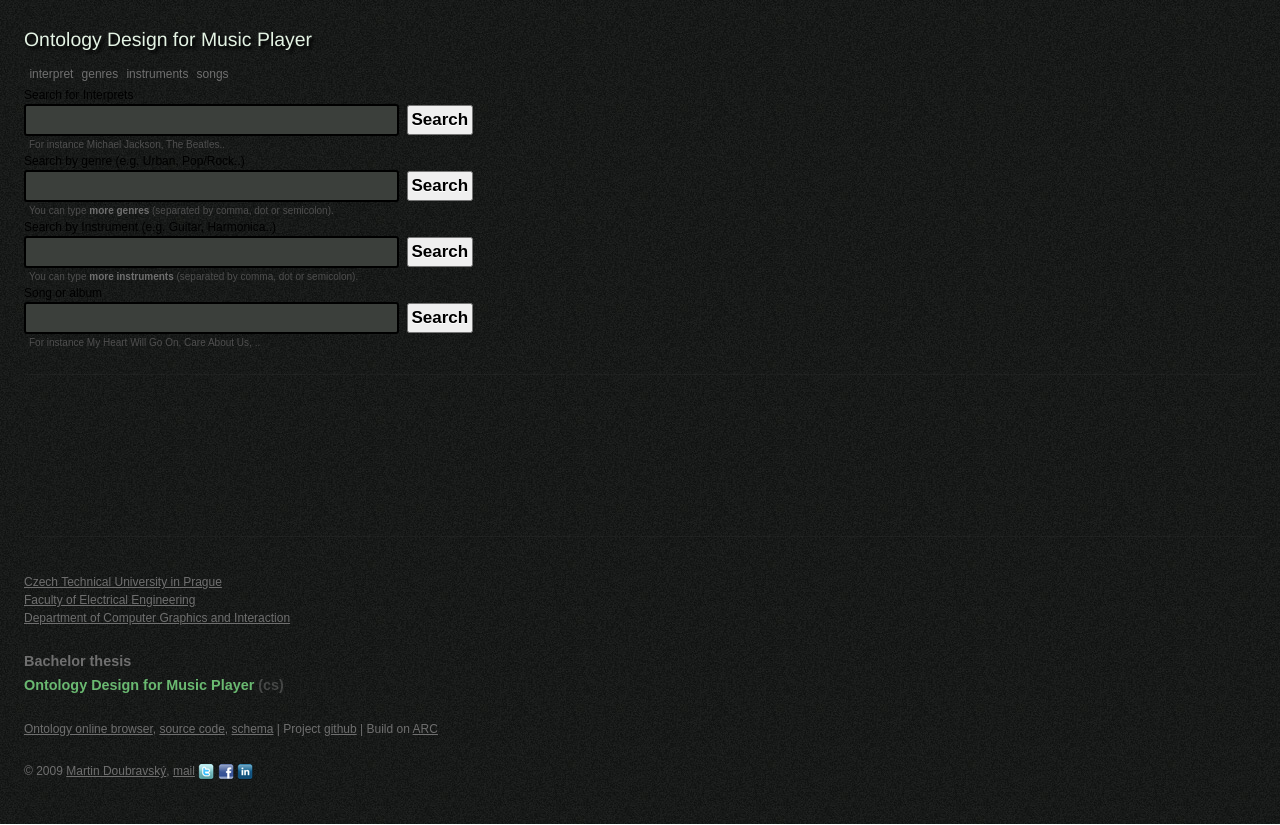
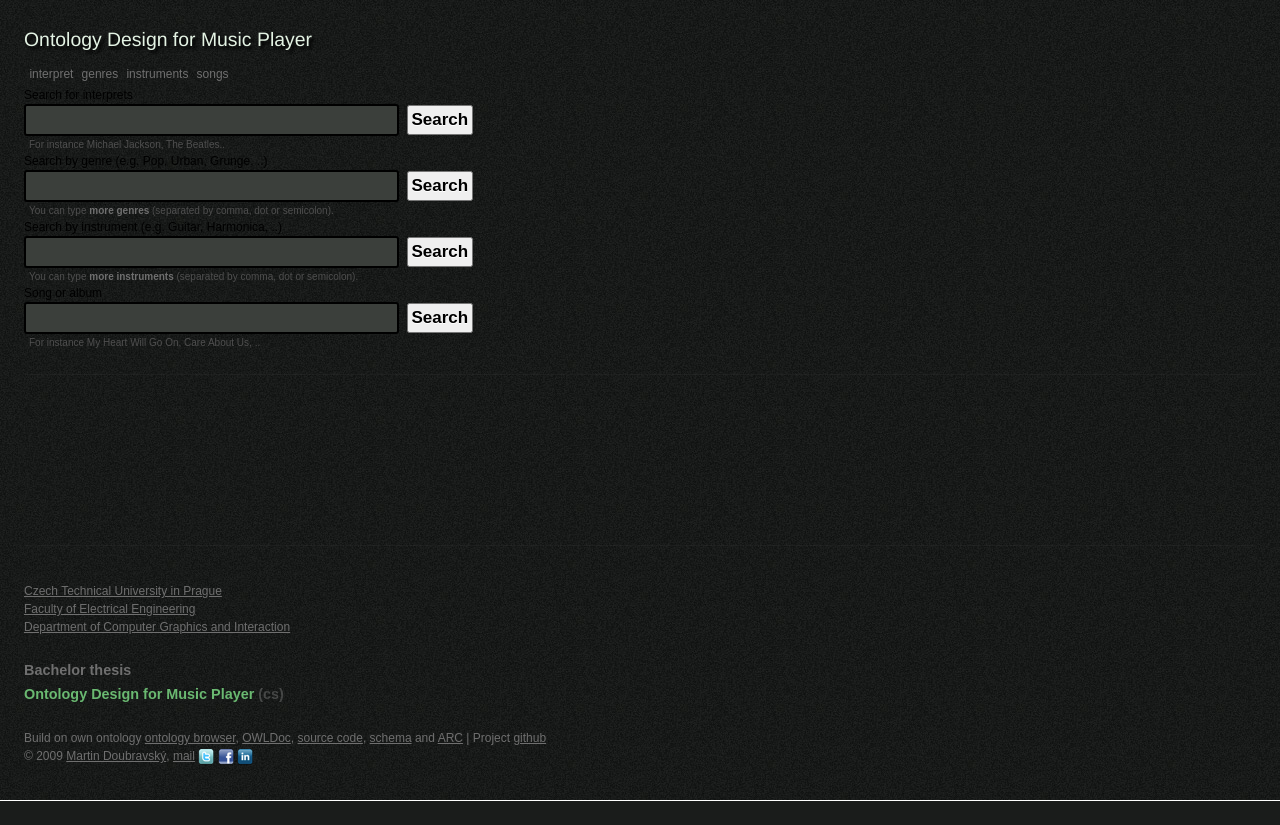
Before and after one commit to matesd/MusicPlayerOntology, a PHP site: page /MusicPlayerOntology/app/templates/base.phtml in a window 1280 px wide. After the commit the page ends 801 px from the top, so only its background shows below. Run offline with PHP 8.4, Linux system fonts and the light colour scheme; the template is opened without the code that fills it, so the values that code supplies are empty; some libraries are stand-ins or nearby versions.

Commit message:
minor changes in base template and css

```diff
--- a/app/templates/base.phtml
+++ b/app/templates/base.phtml
@@ -37,21 +37,21 @@
 <div id="forms">
     <form action="index.php" method="get">
         <fieldset>
-            <label for="interpret">Search for Interprets</label> <input type="text" id="interpret" name="interpret" />
+            <label for="interpret">Search for interprets</label> <input type="text" id="interpret" name="interpret" />
             <input type="submit" value="Search" />
             <small>For instance Michael Jackson, The Beatles..</small>
         </fieldset>
     </form>
     <form action="index.php" method="get">
         <fieldset>
-            <label for="genre">Search by genre (e.g. Urban, Pop/Rock..)</label> <input type="text" id="genre" name="genre" />
+            <label for="genre">Search by genre (e.g. Pop, Urban, Grunge, ..)</label> <input type="text" id="genre" name="genre" />
             <input type="submit" value="Search" />
             <small>You can type <strong>more genres</strong> (separated by comma, dot or semicolon).</small>
         </fieldset>
     </form>
     <form action="index.php" method="get">
         <fieldset>
-            <label for="instrument">Search by Instrument (e.g. Guitar, Harmonica..)</label> <input type="text" id="instrument" name="instrument" />
+            <label for="instrument">Search by instrument (e.g. Guitar, Harmonica, ..)</label> <input type="text" id="instrument" name="instrument" />
             <input type="submit" value="Search" />
             <small>You can type <strong>more instruments</strong> (separated by comma, dot or semicolon).</small>
         </fieldset>
@@ -99,19 +99,20 @@
     <h4>Bachelor thesis <br/>
         <a property="foaf:currentProject" href="http://www.scribd.com/pdf-file-will-be-here">Ontology Design for Music Player</a> <span>(cs)</span>
     </h4>
-    <ul>
-        <li><a href="http://owl.cs.manchester.ac.uk/browser/manage/?action=load&clear=true&uri=http://martindoubravsky.cz/ctu/musicplayerontology.owl">Ontology online browser</a>,</li>
-        <li><a href="musicplayerontology.owl">source code</a>,</li>
-        <li><a href="musicplayerontology_h.png">schema</a>&#160;|</li>
-        <li>Project <a href="http://github.com/matesd/MusicPlayerOntology/tree/master">github</a>&#160;|</li>
-        <li>Build on <a href="http://arc.semsol.org/">ARC</a></li>
-    </ul>
+    <p>Build on own ontology
+        <a href="http://owl.cs.manchester.ac.uk/browser/manage/?action=load&clear=true&uri=http://martindoubravsky.cz/ctu/musicplayerontology.owl" rel="nofollow">ontology browser</a>,
+        <a href="owldoc.html" rel="nofollow">OWLDoc</a>,
+        <a href="musicplayerontology.owl" rel="nofollow">source code</a>,
+        <a href="musicplayerontology.png" rel="nofollow">schema</a>
+        and <a href="http://arc.semsol.org/">ARC</a>&#160;|
+        Project <a href="http://github.com/matesd/MusicPlayerOntology/tree/master" rel="nofollow">github</a>
+    </p>
     <p>&copy; 2009
         <a property="foaf:name" rel="foaf:homepage" href="http://martindoubravsky.cz/">Martin Doubravský</a>,
         <a rel="foaf:mbox" href="mailto:doubrma1@fel.cvut.cz">mail</a>
-        <a about="#me" href="http://twitter.com/matesd/"><img src="document_root/img/twitter.png" width="16" height="16" alt="twitter"/></a>
-        <a about="#me" href="http://www.facebook.com/martindoubravsky"><img src="document_root/img/facebook.png" width="16" height="16" alt="facebook"/></a>
-        <a about="#me" href="http://www.linkedin.com/in/martindoubravsky"><img src="document_root/img/linkedin.png" width="16" height="16" alt="linkedin"/></a>
+        <a rel="#me" href="http://twitter.com/matesd/"><img src="document_root/img/twitter.png" width="16" height="16" alt="twitter"/></a>
+        <a rel="#me" href="http://www.facebook.com/martindoubravsky"><img src="document_root/img/facebook.png" width="16" height="16" alt="facebook"/></a>
+        <a rel="#me" href="http://www.linkedin.com/in/martindoubravsky"><img src="document_root/img/linkedin.png" width="16" height="16" alt="linkedin"/></a>
     </p>
 </footer>
 
--- a/document_root/css/mpo.css
+++ b/document_root/css/mpo.css
@@ -70,8 +70,10 @@ h1 a,h1 a:hover,h1 a:focus {
 /* /TYPO */
 
 #page {
+    background:rgb(31, 31, 31) url('../img/bg.jpg') repeat 0 0;
+}
+#page-in {
     padding:2em 2em 0;
-    background:rgb(31, 31, 31) url('../img/bg.jpg') repeat 0 0;
 }
 .hp {
     text-align:center;
@@ -212,13 +214,13 @@ body > #page {
     min-height:100%;
 }
 #page-in {
-    padding-bottom:30em;
+    padding-bottom:28em;
 }
 footer {
     display:block;
     position:relative;
-	margin:-24em 2em 0;
-	height:18em;
+	margin:-21.25em 2em 0;
+	height:15.25em;
 	padding:3em 0;
 	color:rgb(111, 111, 111);
 	border-top:1px solid rgba(63, 63, 63, 0.2);
```
Also changed, not shown: musicplayerontology.png (added), musicplayerontology_h.png (deleted), musicplayerontology_v.png (deleted), 1 other file.
